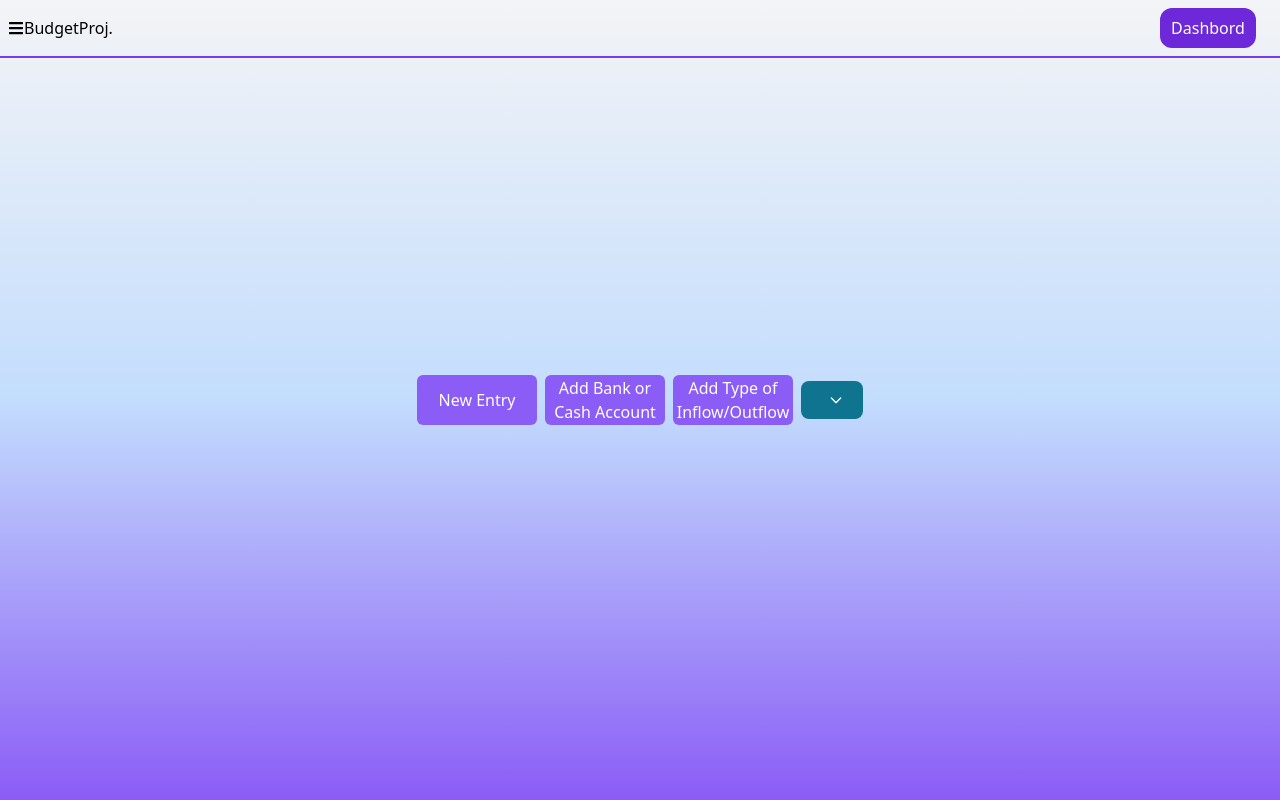
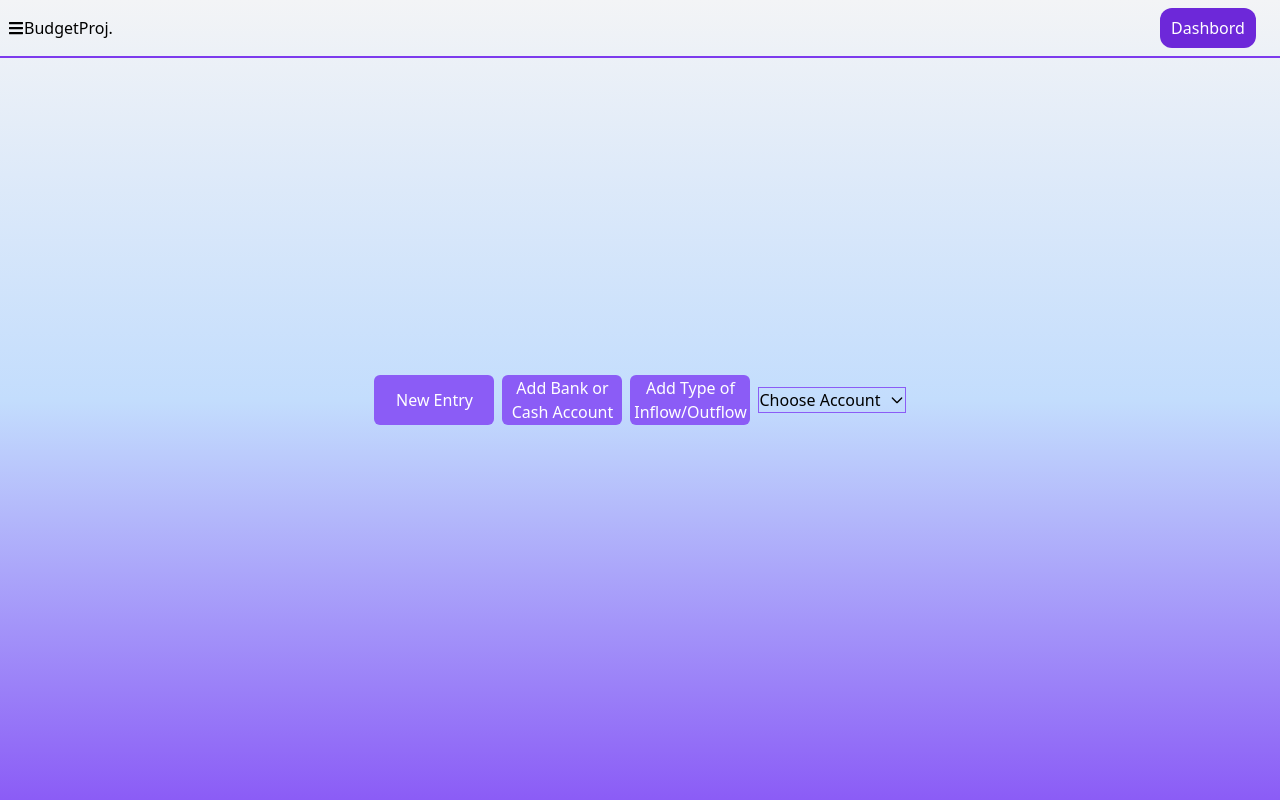
Before and after one commit to erol23/budgetproj, a React (Create React App) app: page /login in a window 1280 px wide. Both pictures are taken after typing "name@example.com", "Sample123" into the empty fields and a click on the button "Sign in". Built offline with nearby package versions, Linux system fonts and the light colour scheme.

Commit message:
created dropdownlist

```diff
--- a/src/components/DropDownList.jsx
+++ b/src/components/DropDownList.jsx
@@ -1,18 +1,32 @@
 import { Dropdown } from "flowbite-react";
-import React from "react";
-import { Link, useNavigate } from "react-router-dom";
+import React, { useState } from "react";
+import { useNavigate } from "react-router-dom";
 
 const DropDownList = () => {
-    const navigate = useNavigate()
+    const [labelValue, setLabelValue] = useState("Choose Account")
+  const navigate = useNavigate();
   return (
-    <Dropdown label="" dismissOnClick={false} className="w-[150px] bg-white text-gray-50">
-      <Dropdown.Item>Dashboard</Dropdown.Item>
-      <Dropdown.Item>Settings</Dropdown.Item>
-      <Dropdown.Item>Earnings</Dropdown.Item>
-      <Dropdown.Item>Sign out</Dropdown.Item>
-      <button onClick={() => navigate("/newentry")}>Add new account</button>
-    </Dropdown>
-
+    <div className="border border-violet-500">
+      <Dropdown
+        label={labelValue}
+        inline={true}
+        className="w-[150px] bg-gray-50"
+      >
+        <ul onClick={(e) => setLabelValue(e.target.innerHTML) }>
+            <li>Hello World</li>
+            <li>enes</li>
+            <li>gizem</li>
+            <li>erkan</li>
+            <li>erol</li>
+            <li>Hello World</li>
+        </ul>
+        {/* <Dropdown.Item>Dashboard</Dropdown.Item>
+        <Dropdown.Item>Settings</Dropdown.Item>
+        <Dropdown.Item>Earnings</Dropdown.Item>
+        <Dropdown.Item>Sign out</Dropdown.Item> */}
+        <button onClick={() => navigate("/newentry")}>Add new account</button>
+      </Dropdown>
+    </div>
   );
 };
 
```
